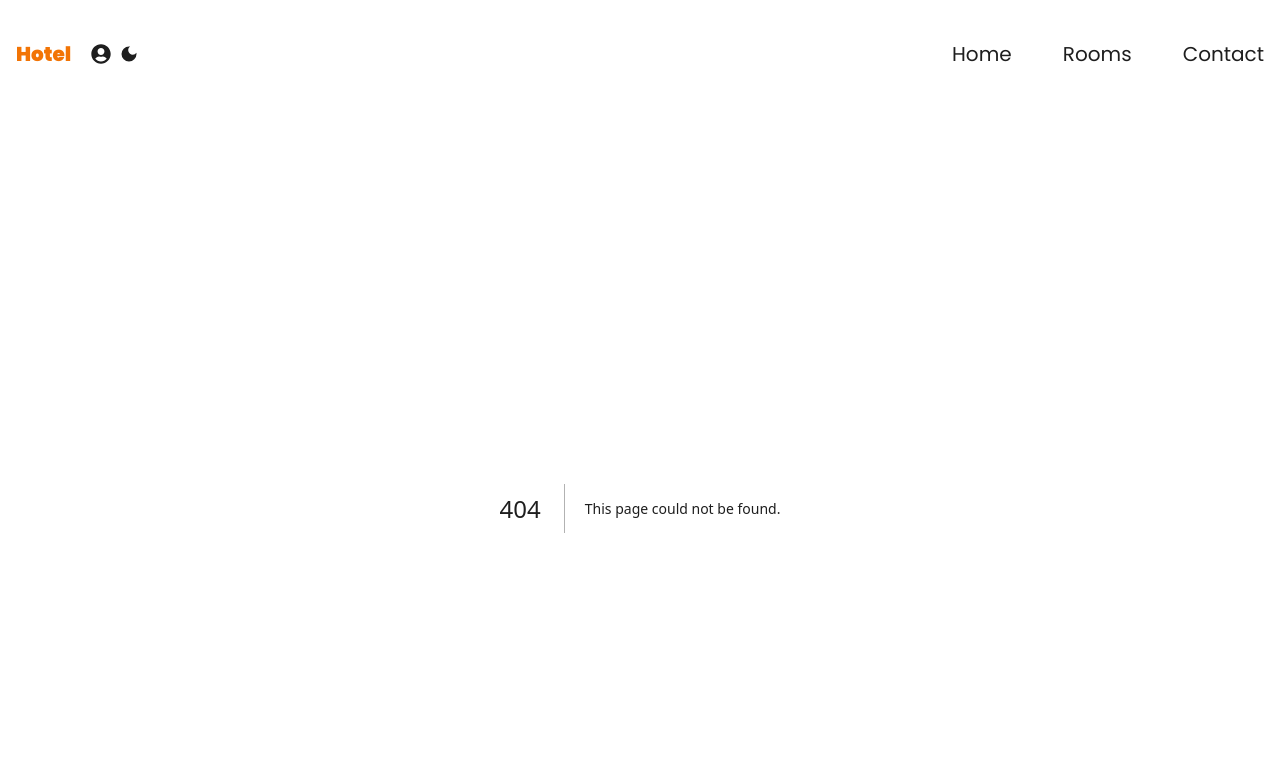
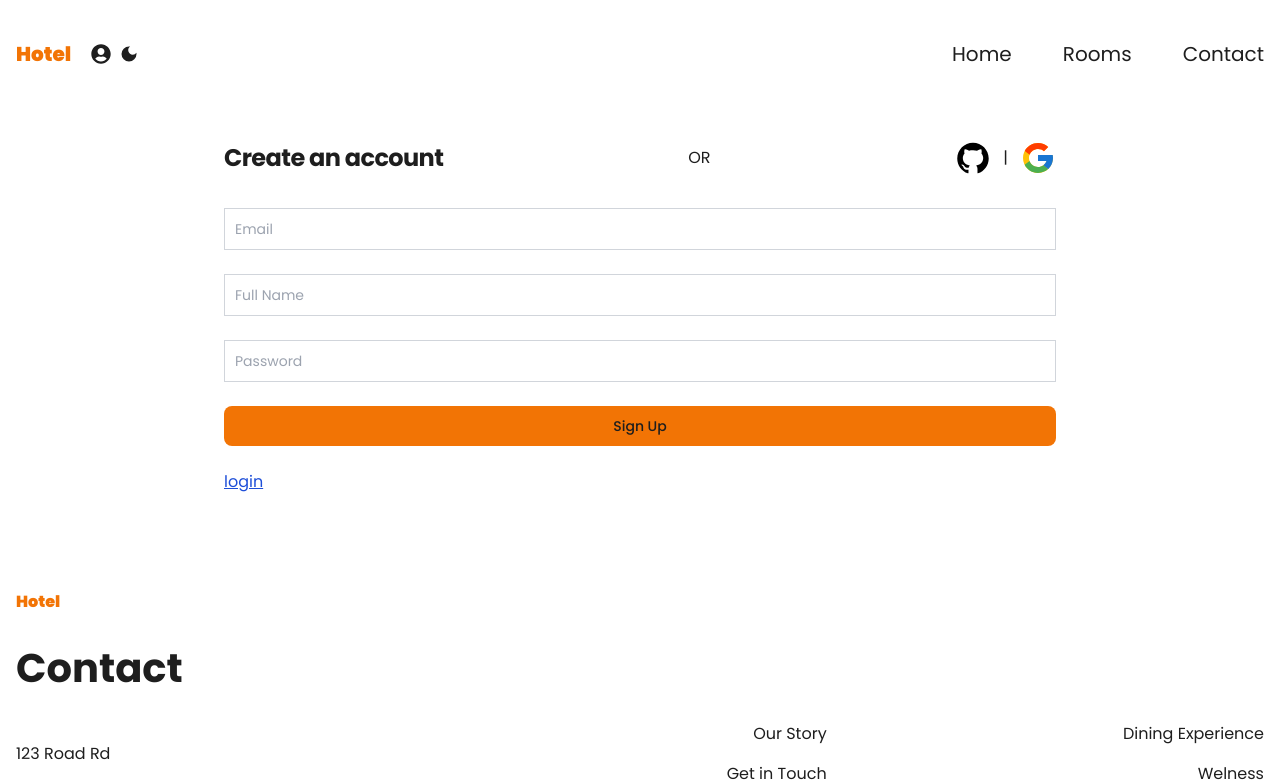
Before and after one commit to haobui14/hotel-management, a Next.js app: page /auth in a window 1280 px wide. Before the commit this address had no page. Shown: the top 784 px of the page. Built offline with nearby package versions, Linux system fonts and the light colour scheme.

Commit message:
update auth page

```diff
--- /dev/null
+++ b/src/app/auth/page.tsx
@@ -0,0 +1,93 @@
+'use client';
+
+import { ChangeEvent, FormEvent, useState } from 'react';
+import { AiFillGithub } from 'react-icons/ai';
+import { FcGoogle } from 'react-icons/fc';
+
+const defaultFormData = {
+  email: '',
+  name: '',
+  password: '',
+};
+
+const Auth = () => {
+  const [formData, setFormData] = useState(defaultFormData);
+
+  const inputStyles =
+    'border border-gray-300 sm:text-sm text-black rounded:lg block w-full p-2.5 focus:outline-none';
+
+  const handleInputChange = (event: ChangeEvent<HTMLInputElement>) => {
+    const { name, value } = event.target;
+    setFormData({ ...formData, [name]: value });
+  };
+
+  const handleSubmit = async (event: FormEvent<HTMLFormElement>) => {
+    event.preventDefault();
+
+    try {
+      console.log(formData);
+    } catch (error) {
+
+    } finally {
+
+    }
+  };
+
+  return (
+    <section className='container mx-auto'>
+      <div className='p-6 space-y-4 md:space-y-6 sm:p-8 w-80 md:w-[70%] mx-auto'>
+        <div className='flex mb-8 flex-col md:flex-row items-center justify-between'>
+          <h1 className='text-xl font-bold leading-tight tracking-tight md:text-2xl'>
+            Create an account
+          </h1>
+          <p>OR</p>
+          <span className='inline-flex items-center'>
+            <AiFillGithub className='mr-3 text-4xl cursor-pointer text-black dark:text-white' />
+            |
+            <FcGoogle className='ml-3 text-4xl cursor-pointer' />
+          </span>
+        </div>
+
+        <form className='space-y-4 md:space-y-6' onSubmit={handleSubmit}>
+          <input
+            type='email'
+            name='email'
+            placeholder='Email'
+            required
+            className={inputStyles}
+            value={formData.email}
+            onChange={handleInputChange}
+          />
+          <input
+            type='text'
+            name='name'
+            placeholder='Full Name'
+            required
+            className={inputStyles}
+            value={formData.name}
+            onChange={handleInputChange}
+          />
+          <input
+            type='password'
+            name='password'
+            placeholder='Password'
+            required
+            minLength={8}
+            className={inputStyles}
+            value={formData.password}
+            onChange={handleInputChange}
+          />
+          <button
+            type='submit'
+            className='w-full bg-tertiary-dark focus:outline-none font-medium rounded-lg text-sm px-5 py-2.5 text-center'
+          >
+            Sign Up
+          </button>
+        </form>
+        <button className='text-blue-700 underline'>login</button>
+      </div>
+    </section>
+  );
+};
+
+export default Auth;
--- a/src/components/Footer/Footer.tsx
+++ b/src/components/Footer/Footer.tsx
@@ -3,6 +3,7 @@ import { BiMessageDetail } from 'react-icons/bi';
 import { BsFillSendFill, BsTelephoneOutbound } from 'react-icons/bs';
 
 const Footer = () => {
+
   return (
     <footer className='mt-16'>
       <div className='container mx-auto px-4'>
--- a/src/components/Header/Header.tsx
+++ b/src/components/Header/Header.tsx
@@ -1,8 +1,14 @@
+'use client';
+
+import ThemeContext from '@/context/themeContext';
 import Link from 'next/link';
+import { useContext } from 'react';
 import { FaUserCircle } from 'react-icons/fa';
-import { MdDarkMode } from 'react-icons/md';
+import { MdDarkMode, MdOutlineLightMode } from 'react-icons/md';
 
 const Header = () => {
+  const { darkTheme, setDarkTheme } = useContext(ThemeContext);
+
   return (
     <header className='py-10 px-4 container mx-auto text-xl flex flex-wrap md:flex-nowrap items-center justify-between'>
       <div className='flex items-center w-full md:2/3'>
@@ -16,7 +22,23 @@ const Header = () => {
             </Link>
           </li>
           <li className='ml-2'>
-            <MdDarkMode className='cursor-pointer' />
+            {darkTheme ? (
+              <MdOutlineLightMode
+                className='cursor-pointer'
+                onClick={() => {
+                  setDarkTheme(false);
+                  localStorage.removeItem('hotel-theme');
+                }}
+              />
+            ) : (
+              <MdDarkMode
+                className='cursor-pointer'
+                onClick={() => {
+                  setDarkTheme(true);
+                  localStorage.setItem('hotel-theme', 'true');
+                }}
+              />
+            )}
           </li>
         </ul>
       </div>
--- a/tailwind.config.ts
+++ b/tailwind.config.ts
@@ -1,7 +1,8 @@
 import type { Config } from 'tailwindcss';
-const {fontFamily} = require("tailwindcss/defaultTheme")
+const { fontFamily } = require('tailwindcss/defaultTheme');
 
 const config: Config = {
+  darkMode: 'class',
   content: [
     './src/pages/**/*.{js,ts,jsx,tsx,mdx}',
     './src/components/**/*.{js,ts,jsx,tsx,mdx}',
@@ -17,9 +18,7 @@ const config: Config = {
           light: '#F2C641',
         },
       },
-      fontFamily: {
-
-      },
+      fontFamily: {},
     },
   },
   plugins: [],
```
Also changed, not shown: src/app/globals.css (line endings or trailing spaces).
